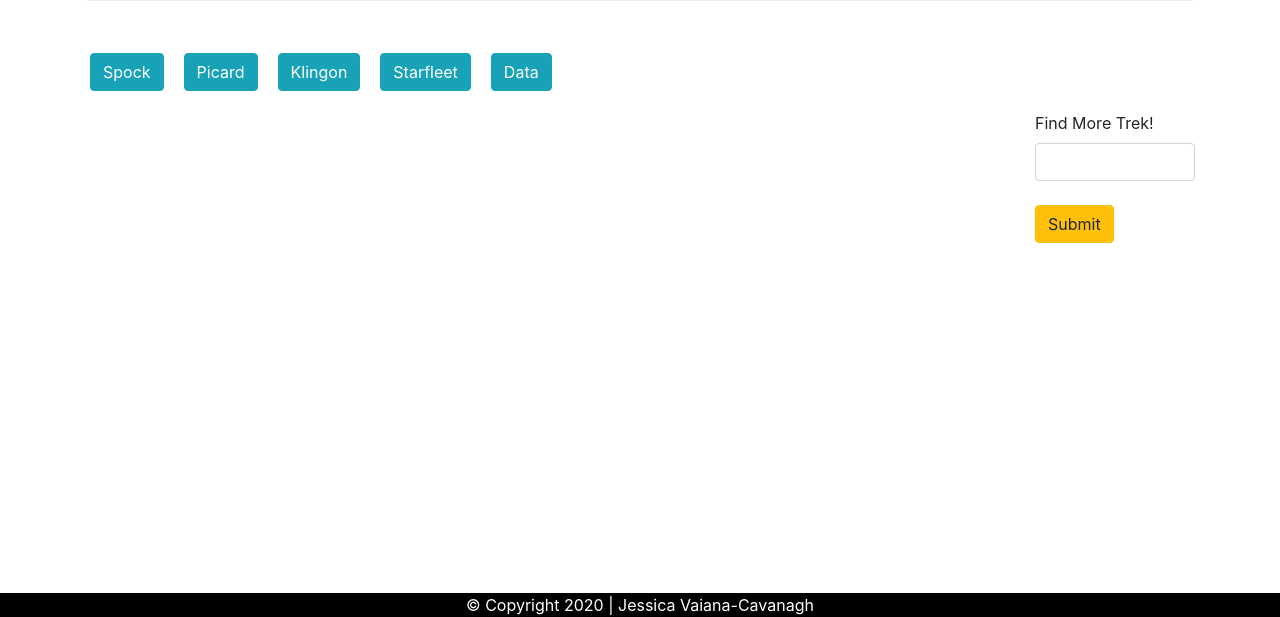
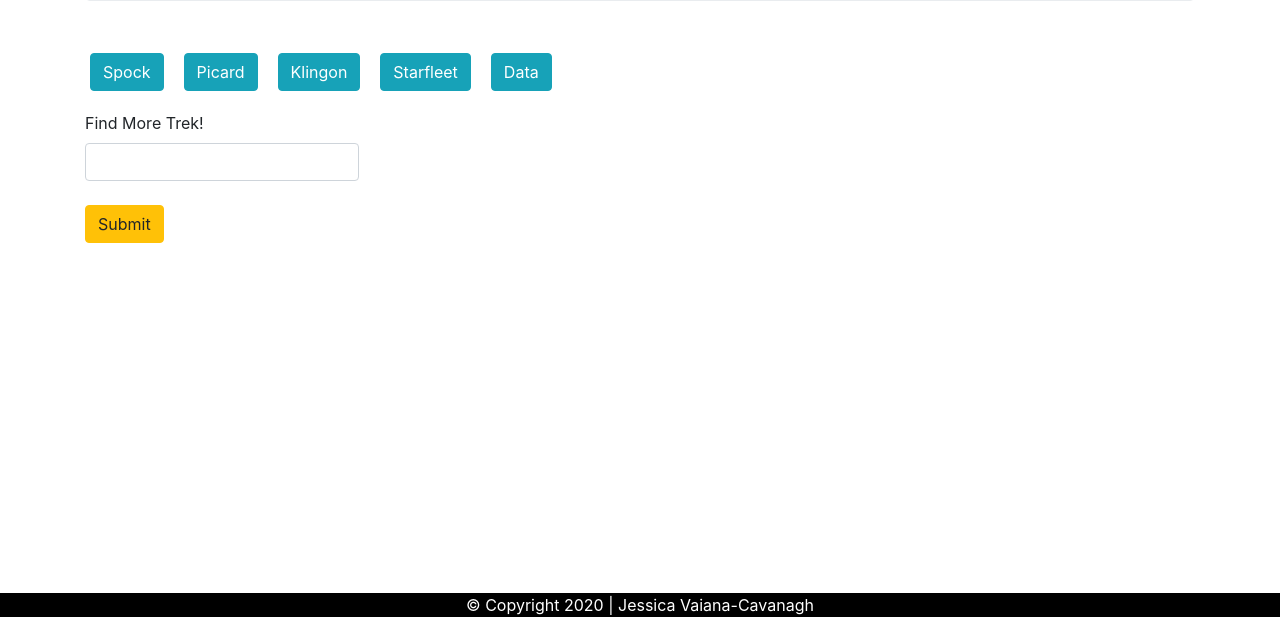
Before and after one commit to jessicavc/GIFtastic, a plain HTML site: page index.html in a window 1280 px wide. Shown: the part 183-800 px from the top of the page. Drawn offline with nearby package versions, Linux system fonts and the light colour scheme.

Commit message:
made changes based on solution provided

```diff
--- a/index.html
+++ b/index.html
@@ -30,21 +30,20 @@
 
         <div class="row">
             <div class="buttons-view"></div>
-        </div>
 
-        <div class="row">
+
             <div class="col-md-10 container-fluid">
                 <!-- Info from API call will be added here -->
                 <div id="image-view"></div>
             </div>
+        </div>
             <!-- Div for the form and submit button-->
-            <div class="col-md-2">
+
                 <form id="startrek-form">
                     <label for="startrek-input">Find More Trek!</label>
                     <input type="text" class="form-control col-12" id="startrek-input"><br>
                     <input class="btn btn-warning" id="add-trek" type="submit" value="Submit">
                 </form>
-            </div>
         </div>
     </div>
 
```
